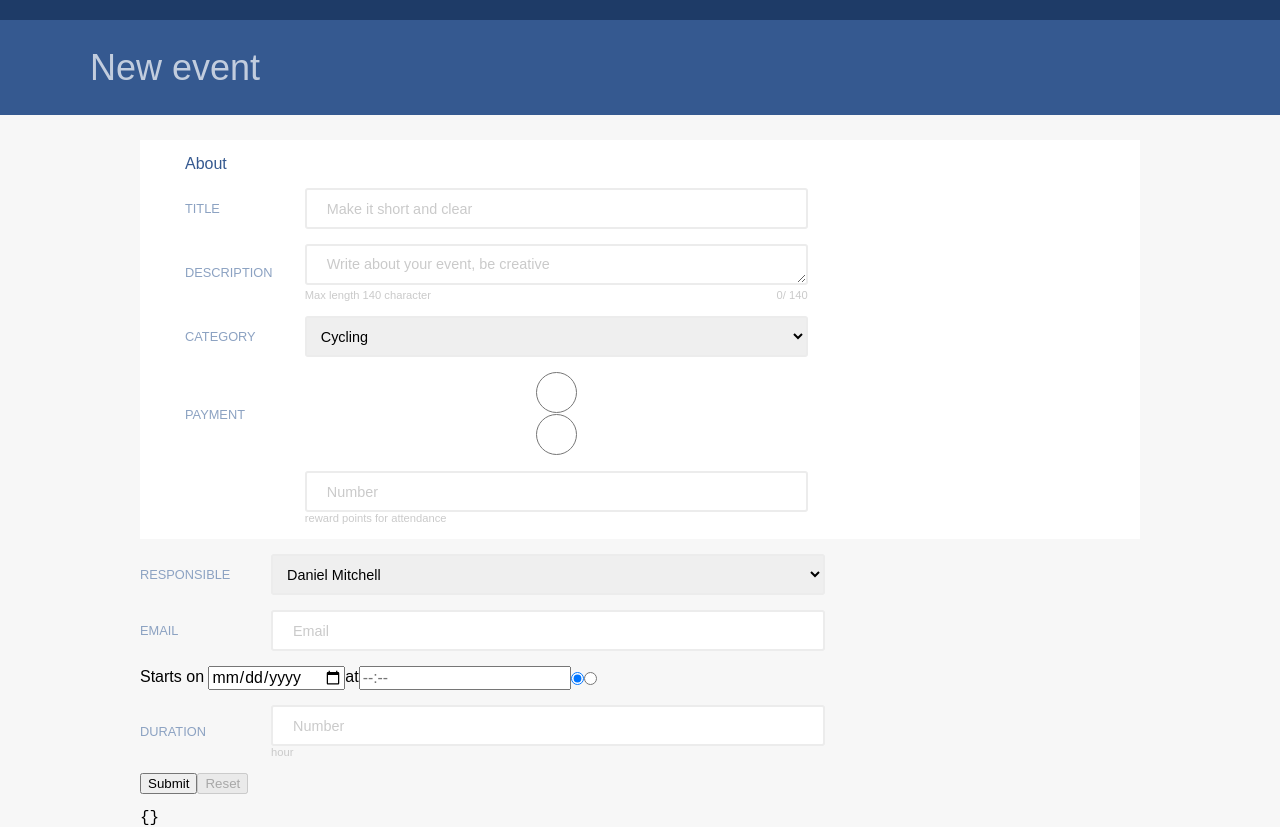
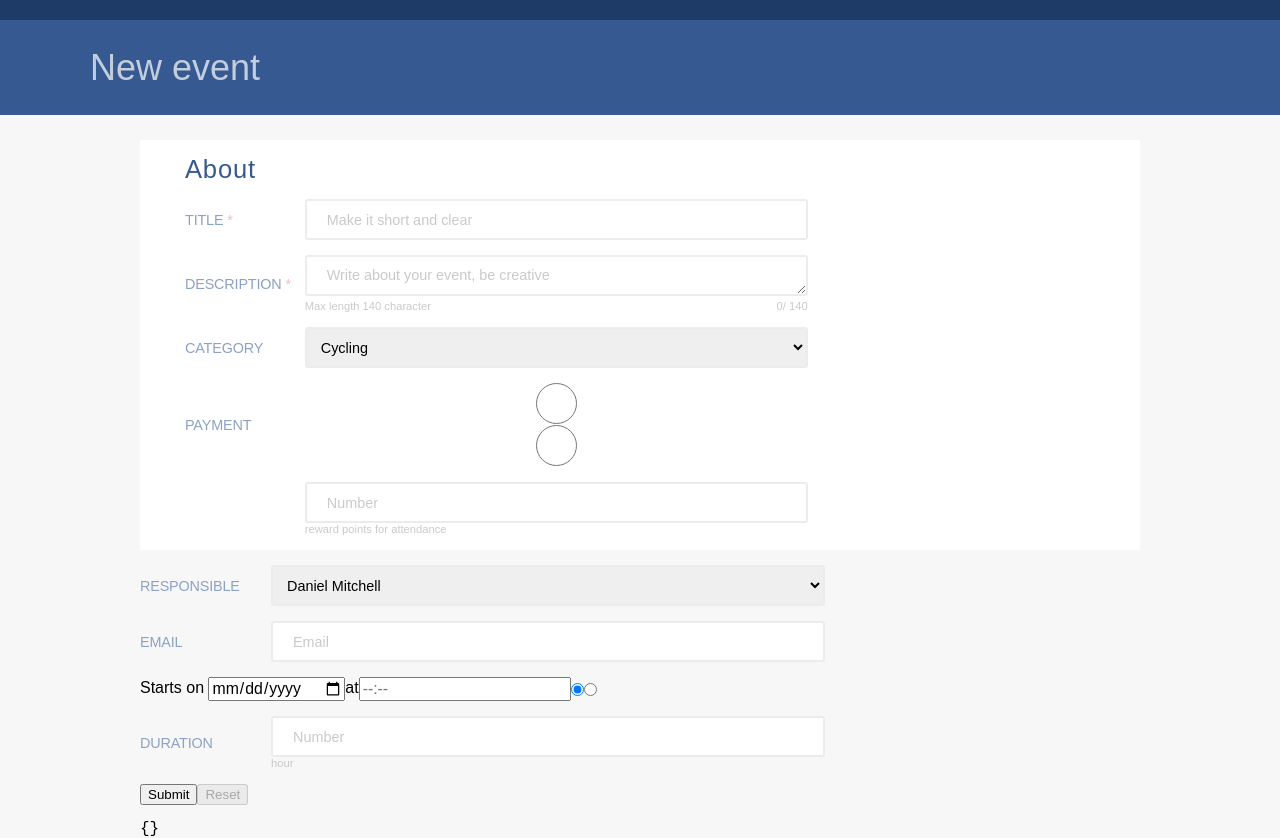
Before and after one commit to morawskiOZ/Monterail_Task, a React (Create React App) app: page / in a window 1280 px wide. Built offline with nearby package versions, Linux system fonts and the light colour scheme.

Commit message:
work on label styling

```diff
--- a/src/components/MainForm/FormBlock/FormBlock.scss
+++ b/src/components/MainForm/FormBlock/FormBlock.scss
@@ -6,7 +6,9 @@
   display: grid;
   grid-gap: 15px;
   &-title {
-    color: $main_blue
+    color: $main_blue;
+    font-size: 1.6rem;
+    letter-spacing: 0.05rem;
   }
   &-line {
 
--- a/src/components/MainForm/FormInput/FormInput.scss
+++ b/src/components/MainForm/FormInput/FormInput.scss
@@ -4,12 +4,20 @@
   display: grid;
   grid-template-columns: 2fr 9fr 5fr;
   grid-gap: 8px;
+  &--required {
+    color: $required_color;
+  }
   &-label {
     text-transform: uppercase;
     display: grid;
     align-content: center;
-    font-size: 0.8rem;
+    font-size: 0.9rem;
     color: $weak_blue;
+    grid-auto-flow: column;
+    justify-content: left;
+    font-weight:500;
+    letter-spacing: -0.01rem;
+
 
   }
   &--firstRow {
@@ -27,7 +35,6 @@
     justify-content: space-between;
     color: $placeholder_color;
     font-size: 0.7rem;
-
   }
   &-input {
     height: 41px;
@@ -38,8 +45,7 @@
     font-size: 0.9rem;
     &::placeholder {
       color: $placeholder_color;
-    padding: 5px 10px 5px 10px;
-
+      padding: 5px 10px 5px 10px;
     }
   }
 }
--- a/src/components/MainForm/FormInput/FormInput.tsx
+++ b/src/components/MainForm/FormInput/FormInput.tsx
@@ -37,7 +37,7 @@ const FormInput = ({ ...props }: FormInputProps) => {
 
           return (
             <div className="FormInput">
-              <label className="FormInput--firstRow FormInput-label">{label}</label>
+              <label className="FormInput--firstRow FormInput-label">{label}{required ? <span className="FormInput--required" >&nbsp;*</ span> : ""}</label>
               <div className="FormInput--secondRow">
                 {inputToRender}
                 {description && inputToRender && (
--- a/src/style/_variables.scss
+++ b/src/style/_variables.scss
@@ -6,7 +6,8 @@ $white_opacity: rgba(255, 255, 255, 0.7);
 $main_background_color:#F7F7F7;
 $form_background_color: #fff;
 $main_border_color: #ececec;
-$placeholder_color: #cacaca;;
+$placeholder_color: #cacaca;
+$required_color:#F6BBBC;
 
 // Header
 $header_height: 20px;
```
